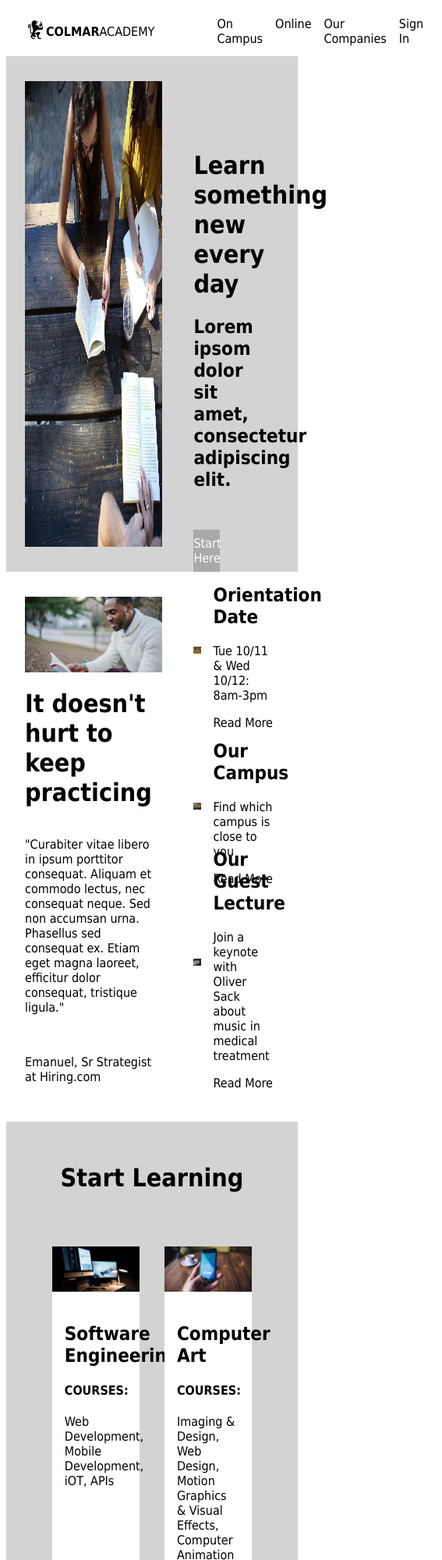
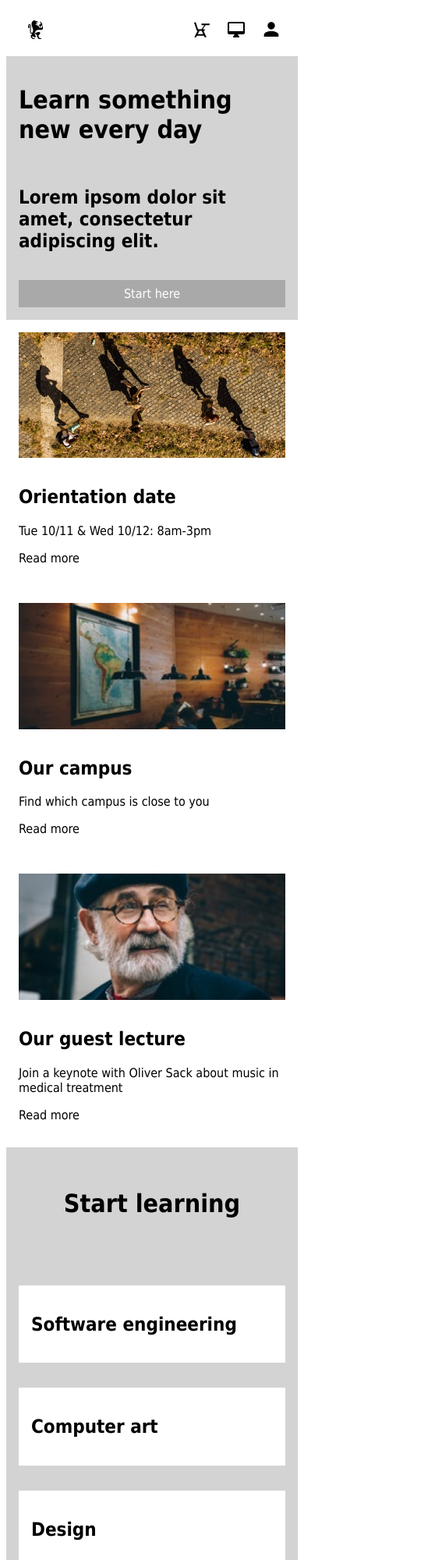
Before and after one commit to bea-vaca/colmar-academy, a plain HTML site: page index.html in a window 390 px wide. Shown: the top 2000 px of the page at 78% size, 567 px wide, since content can reach past the window. Drawn offline with Linux system fonts and the light colour scheme.

Commit message:
Update with mobile media query.

```diff
--- a/index.html
+++ b/index.html
@@ -15,14 +15,22 @@
         <img src="./resources/images/ic-logo.svg" />
         <span><strong>COLMAR</strong>ACADEMY</span>
       </div>
+
       <nav>
         <ul class="nav-desktop">
-          <li>On Campus</li>
+          <li>On campus</li>
           <li>Online</li>
-          <li>Our Companies</li>
-          <li>Sign In</li>
+          <li>Our companies</li>
+          <li>Sign in</li>
+        </ul>
+
+        <ul class="nav-mobile">
+          <li><img src="./resources/images/ic-on-campus.svg"/></li>
+          <li><img src="./resources/images/ic-online.svg"/></li>
+          <li><img src="./resources/images/ic-login.svg"/></li>
         </ul>
       </nav>
+
     </header>
 
 
@@ -36,7 +44,7 @@
         <h1>Learn something new every day</h1>
         <h2>Lorem ipsom dolor sit amet, consectetur adipiscing elit.</h2>
         <div class="button">
-          Start Here
+          Start here
         </div>
       </div>
     </div>
@@ -58,34 +66,37 @@
 
         <div class="story">
           <div class="story-img">
-            <img src="./resources/images/information-orientation.jpg"/>
+            <img id="fimg1a" src="./resources/images/information-orientation.jpg"/>
+            <img id="fimg1b" src="./resources/images/information-orientation-mobile.jpg"/>
           </div>
           <div class="story-text">
-            <h2>Orientation Date</h2>
+            <h2>Orientation date</h2>
             <p>Tue 10/11 & Wed 10/12: 8am-3pm</p>
-            <span>Read More</span>
+            <span>Read more</span>
           </div>
         </div>
 
         <div class="story">
           <div class="story-img">
-            <img src="./resources/images/information-campus.jpg"/>
+            <img id="fimg2a" src="./resources/images/information-campus.jpg"/>
+            <img id="fimg2b" src="./resources/images/information-campus-mobile.jpg"/>
           </div>
           <div class="story-text">
-            <h2>Our Campus</h2>
+            <h2>Our campus</h2>
             <p>Find which campus is close to you</p>
-            <span>Read More</span>
+            <span>Read more</span>
           </div>
         </div>
 
         <div class="story">
           <div class="story-img">
-            <img src="./resources/images/information-guest-lecture.jpg"/>
+            <img id="fimg3a" src="./resources/images/information-guest-lecture.jpg"/>
+            <img id="fimg3b" src="./resources/images/information-guest-lecture-mobile.jpg"/>
           </div>
           <div class="story-text">
-            <h2>Our Guest Lecture</h2>
+            <h2>Our guest lecture</h2>
             <p>Join a keynote with Oliver Sack about music in medical treatment</p>
-            <span>Read More</span>
+            <span>Read more</span>
           </div>
         </div>
 
@@ -99,7 +110,7 @@
     <div class="learn">
 
       <div class="learn-heading">
-          <h1>Start Learning</h1>
+          <h1>Start learning</h1>
       </div>
 
       <div class="catalog">
@@ -107,8 +118,8 @@
           <div class="course">
               <img src="./resources/images/course-software.jpg"/>
               <div class="description">
-                  <h2>Software Engineering</h2>
-                  <h4>COURSES:</h4>
+                  <h2>Software engineering</h2>
+                  <h4>COURSES</h4>
                   <p>Web Development, Mobile Development, iOT, APIs</p>
               </div>
           </div>
@@ -116,8 +127,8 @@
           <div class="course">
               <img src="./resources/images/course-computer-art.jpg"/>
               <div class="description">
-                  <h2>Computer Art</h2>
-                  <h4>COURSES:</h4>
+                  <h2>Computer art</h2>
+                  <h4>COURSES</h4>
                   <p>Imaging & Design, Web Design, Motion Graphics
                     <br/>& Visual Effects, Computer Animation</p>
               </div>
@@ -127,7 +138,7 @@
               <img src="./resources/images/course-design.jpg"/>
               <div class="description">
                   <h2>Design</h2>
-                  <h4>COURSES:</h4>
+                  <h4>COURSES</h4>
                   <p>User Experience Design, User Research, Visual Design</p>
               </div>
           </div>
@@ -136,7 +147,7 @@
               <img src="./resources/images/course-data.jpg"/>
               <div class="description">
                   <h2>Data</h2>
-                  <h4>COURSES:</h4>
+                  <h4>COURSES</h4>
                   <p>Data Science, Big Data, SQL, Data Visualisation</p>
               </div>
           </div>
@@ -145,7 +156,7 @@
               <img src="./resources/images/course-business.jpg"/>
               <div class="description">
                   <h2>Business</h2>
-                  <h4>COURSES:</h4>
+                  <h4>COURSES</h4>
                   <p>Product Development, Business Development, Startup</p>
               </div>
           </div>
@@ -154,7 +165,7 @@
               <img src="./resources/images/course-marketing.jpg"/>
               <div class="description">
                   <h2>Marketing</h2>
-                  <h4>COURSES:</h4>
+                  <h4>COURSES</h4>
                   <p>Analytics, Content Marketing, Mobile Marketing</p>
               </div>
           </div>
@@ -167,12 +178,12 @@
 
     <div class="exhibit">
         <div class="exhibit-heading">
-            <h1>Thesis Exhibit</h1>
+            <h1>Thesis exhibit</h1>
         </div>
         <div class="exhibit-content">
             <div class="exhibit-video">
                 <video src="./resources/videos/thesis.mp4" controls>Video Not Supported</video>
-                <h2>Reimagine Urban</h2>
+                <h2>Reimagine urban</h2>
                 <p>"Curabitur vitae libero in ipsum porttitor consequat. Aliquam et commodo lectus, nec consequat neque. Sed non accumsan urna.
                     Phasellus sed consequat ex. Etiam eget magna laoreet, effecitur dolor consequat, tristique ligula."</p>
             </div>
@@ -204,7 +215,7 @@
 
     <footer>
 
-      <span>&copy; 2016 Colmar Academy, All rights reserved</span>
+      <span>&copy; 2016 Colmar Academy, all rights reserved</span>
 
       <ul>
         <li>Terms</li>
--- a/resources/css/style.css
+++ b/resources/css/style.css
@@ -19,8 +19,8 @@ header {
   padding: 24px;
 }
 
-nav {
-
+.nav-mobile {
+  display: none;
 }
 
 ul {
@@ -127,6 +127,12 @@ li {
   padding: 16px;
 }
 
+#fimg1b,
+#fimg2b,
+#fimg3b {
+  display: none;
+}
+
 /*LEARN*/
 
 .learn {
@@ -212,3 +218,115 @@ footer {
 footer span {
   padding: 24px;
 }
+
+
+/*MEDIA QUERY FOR SMARTPHONE*/
+
+@media only screen and (max-width: 470px) {
+
+.nav-desktop {
+  display: none;
+}
+
+.nav-mobile {
+  display: flex;
+}
+
+.logo span {
+  display: none;
+}
+
+.banner-main {
+  display: none;
+}
+
+.banner-content {
+  width: 100%;
+}
+
+.banner-content h1,
+.banner-content h2 {
+  padding: 16px;
+}
+
+.button {
+  margin: 16px;
+}
+
+.features-main {
+  display: none;
+}
+
+.features-list {
+  width: 100%;
+}
+
+.story {
+  flex-direction: column;
+  height: auto;
+  padding: 16px;
+}
+
+.story-img {
+  width: 100%
+}
+
+.story-img img {
+  width: 100%;
+}
+
+.story-text {
+  width: 100%;
+}
+
+#fimg1a,
+#fimg2a,
+#fimg3a {
+  display: none;
+}
+
+#fimg1b,
+#fimg2b,
+#fimg3b {
+  display: block;
+}
+
+.catalog {
+  flex-direction: column;
+  flex-wrap: nowrap;
+  justify-content: center;
+  align-items: center;
+  padding: 16px;
+}
+
+.course {
+  width: 100%;
+}
+
+.course img,
+.course h4,
+.course p {
+  display: none;
+}
+
+.exhibit-content h2,
+.exhibit-content p,
+.exhibit-list {
+  display: none;
+}
+
+.exhibit-video {
+  width: 100%;
+  padding: 0px;
+}
+
+footer {
+  margin-top: 40px;
+}
+
+footer ul {
+  display: none;
+}
+
+
+}
```
